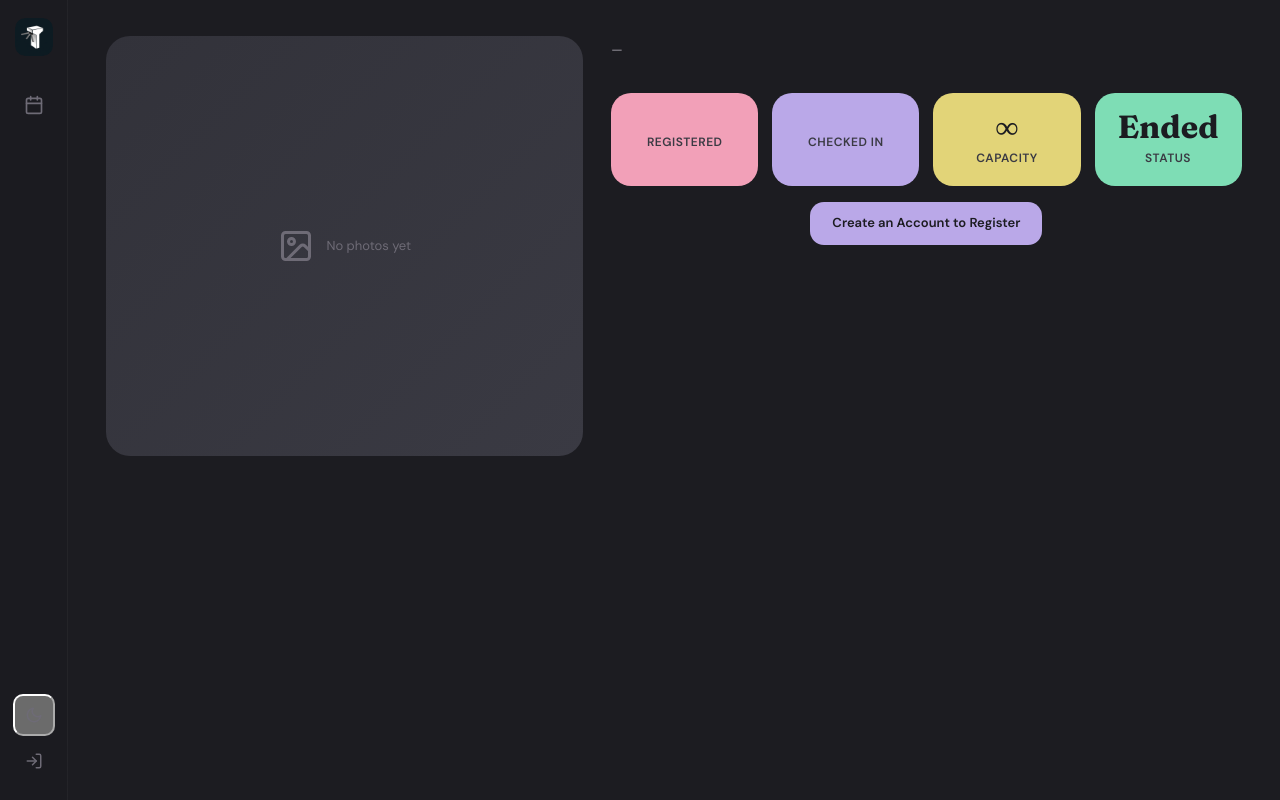
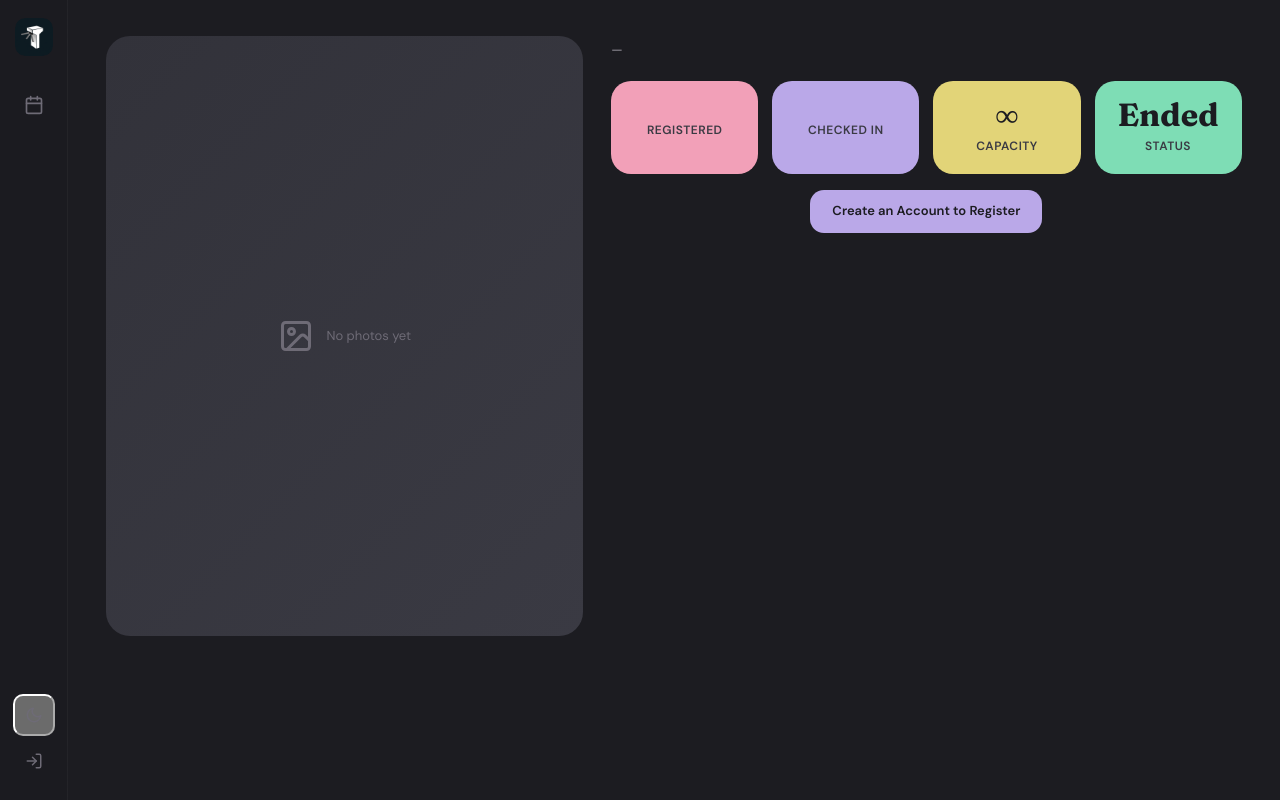
Before and after one commit to Susquehanna-Syntax/Turnstil, a Django app: template templates/admin_portal/event_detail.html in a window 1280 px wide. Run offline with Django 5.2, Linux system fonts and the light colour scheme; the template is opened without the code that fills it, so the values that code supplies are empty.

Commit message:
Added Previous next buttons and fixed bug where the images snapped to different sizes with the admin center

```diff
--- a/templates/admin_portal/event_detail.html
+++ b/templates/admin_portal/event_detail.html
@@ -81,12 +81,39 @@
     flex-shrink: 0;
 }
 
-/* Desktop: side-by-side, equal height */
+/* Nav buttons */
+.gallery-nav-btn {
+    display: none;
+    position: absolute;
+    top: calc(50% - 16px);
+    transform: translateY(-50%);
+    background: rgba(0,0,0,0.45);
+    backdrop-filter: blur(6px);
+    -webkit-backdrop-filter: blur(6px);
+    color: #fff;
+    border: none;
+    width: 38px;
+    height: 38px;
+    border-radius: 50%;
+    cursor: pointer;
+    z-index: 10;
+    font-size: 20px;
+    line-height: 1;
+    align-items: center;
+    justify-content: center;
+    transition: background 0.2s, transform 0.15s;
+    padding: 0;
+}
+.gallery-nav-btn:hover { background: rgba(0,0,0,0.7); transform: translateY(-50%) scale(1.08); }
+.gallery-nav-prev { left: 12px; }
+.gallery-nav-next { right: 12px; }
+
+/* Desktop: side-by-side */
 @media (min-width: 900px) {
     .event-hero {
         flex-direction: row;
         gap: 28px;
-        align-items: stretch;
+        align-items: flex-start;
         margin-bottom: 32px;
     }
 
@@ -95,27 +122,24 @@
         margin: 0;
         border-radius: var(--r-xl);
         overflow: hidden;
-        display: flex;
-        flex-direction: column;
+        position: relative;
     }
 
     .event-gallery-strip {
-        flex: 1;
-        min-height: 420px;
-        height: auto;
+        height: min(75vh, 680px);
     }
 
     .event-gallery-placeholder {
-        flex: 1;
-        min-height: 420px;
-        height: auto;
+        height: min(75vh, 680px);
+    }
+
+    .gallery-nav-btn {
+        display: flex;
     }
 
     .event-info-col {
         flex: 1;
         min-width: 0;
-        display: flex;
-        flex-direction: column;
     }
 
     .event-info-col h2 {
@@ -144,6 +168,8 @@
             {% endfor %}
         </div>
         {% if photos|length > 1 %}
+        <button class="gallery-nav-btn gallery-nav-prev" onclick="galleryNav(-1)" aria-label="Previous">&#8249;</button>
+        <button class="gallery-nav-btn gallery-nav-next" onclick="galleryNav(1)" aria-label="Next">&#8250;</button>
         <div class="gallery-dots">
             {% for photo in photos %}
             <div class="gallery-dot" data-index="{{ forloop.counter0 }}"
@@ -355,8 +381,8 @@
         <form method="post" action="{% url 'upload-event-photo' uuid=event.id %}" enctype="multipart/form-data" style="display:flex; gap:8px; align-items:flex-end; flex-wrap:wrap;">
             {% csrf_token %}
             <div>
-                <label style="font-size:12px; color:var(--text-2); display:block; margin-bottom:4px;">Photo ({{ photos.count }}/10)</label>
-                <input type="file" name="photo" accept="image/*" required style="font-size:13px;">
+                <label style="font-size:12px; color:var(--text-2); display:block; margin-bottom:4px;">Photos ({{ photos.count }}/10)</label>
+                <input type="file" name="photo" accept="image/*" multiple required style="font-size:13px;">
             </div>
             <div style="flex:1; min-width:160px;">
                 <label style="font-size:12px; color:var(--text-2); display:block; margin-bottom:4px;">Caption (optional)</label>
@@ -457,26 +483,41 @@ function openPhotoModal(src, caption) {
 (function() {
     const strip = document.getElementById('event-gallery-strip');
     const dots = document.querySelectorAll('.gallery-dot');
-    if (!strip || dots.length === 0) return;
+    if (!strip) return;
+
+    let currentIndex = 0;
+    const count = strip.querySelectorAll('img').length;
+
+    function updateDots(index) {
+        dots.forEach((d, i) => {
+            d.style.background = i === index ? 'var(--text-1)' : 'var(--text-3)';
+        });
+        currentIndex = index;
+    }
 
     strip.addEventListener('scroll', () => {
-        const imgs = strip.querySelectorAll('img');
+        if (count === 0) return;
+        const stripLeft = strip.getBoundingClientRect().left;
+        const slides = strip.querySelectorAll('img');
         let closest = 0, minDist = Infinity;
-        imgs.forEach((img, i) => {
-            const dist = Math.abs(img.getBoundingClientRect().left - strip.getBoundingClientRect().left);
+        slides.forEach((img, i) => {
+            const dist = Math.abs(img.getBoundingClientRect().left - stripLeft);
             if (dist < minDist) { minDist = dist; closest = i; }
         });
-        dots.forEach((d, i) => {
-            d.style.background = i === closest ? 'var(--text-1)' : 'var(--text-3)';
-        });
+        updateDots(closest);
     }, { passive: true });
+
+    window.galleryScrollTo = function(index) {
+        const slides = strip.querySelectorAll('img');
+        if (slides[index]) {
+            strip.scrollTo({ left: strip.clientWidth * index, behavior: 'smooth' });
+        }
+    };
+
+    window.galleryNav = function(dir) {
+        const next = Math.max(0, Math.min(count - 1, currentIndex + dir));
+        window.galleryScrollTo(next);
+    };
 })();
-
-function galleryScrollTo(index) {
-    const strip = document.getElementById('event-gallery-strip');
-    if (!strip) return;
-    const imgs = strip.querySelectorAll('img');
-    if (imgs[index]) imgs[index].scrollIntoView({ behavior: 'smooth', block: 'nearest', inline: 'start' });
-}
 </script>
 {% endblock %}
```
Also changed, not shown: core/web_views.py (+6 -4 lines).
